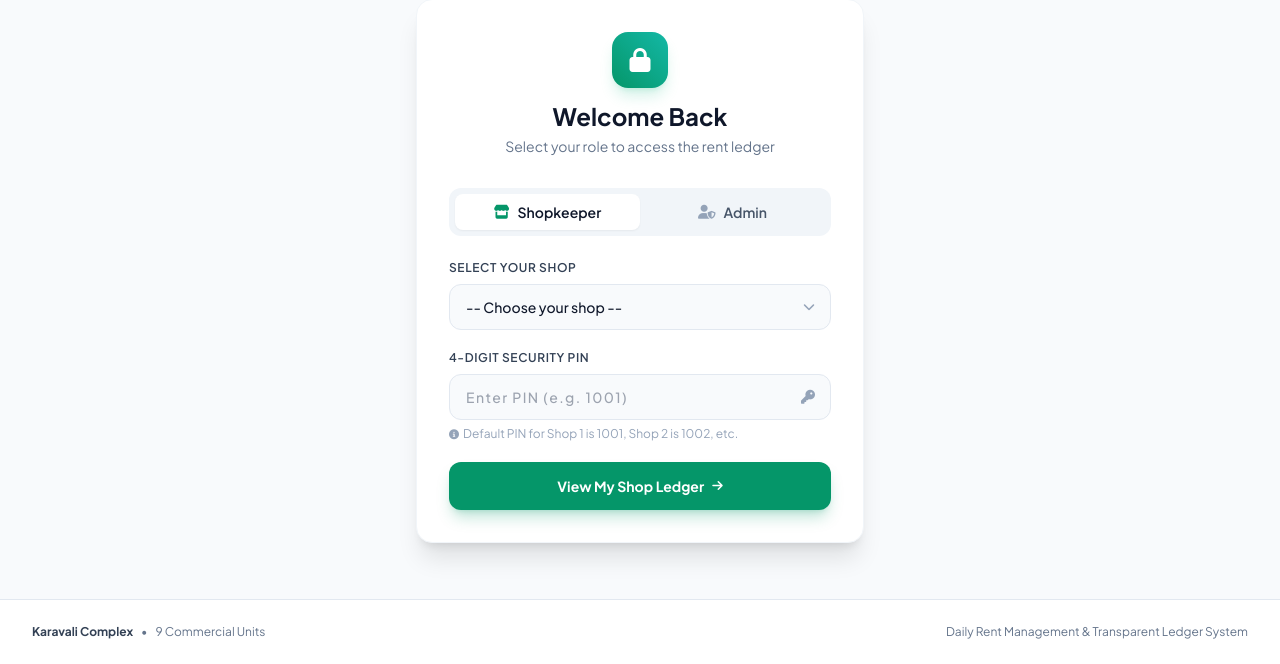
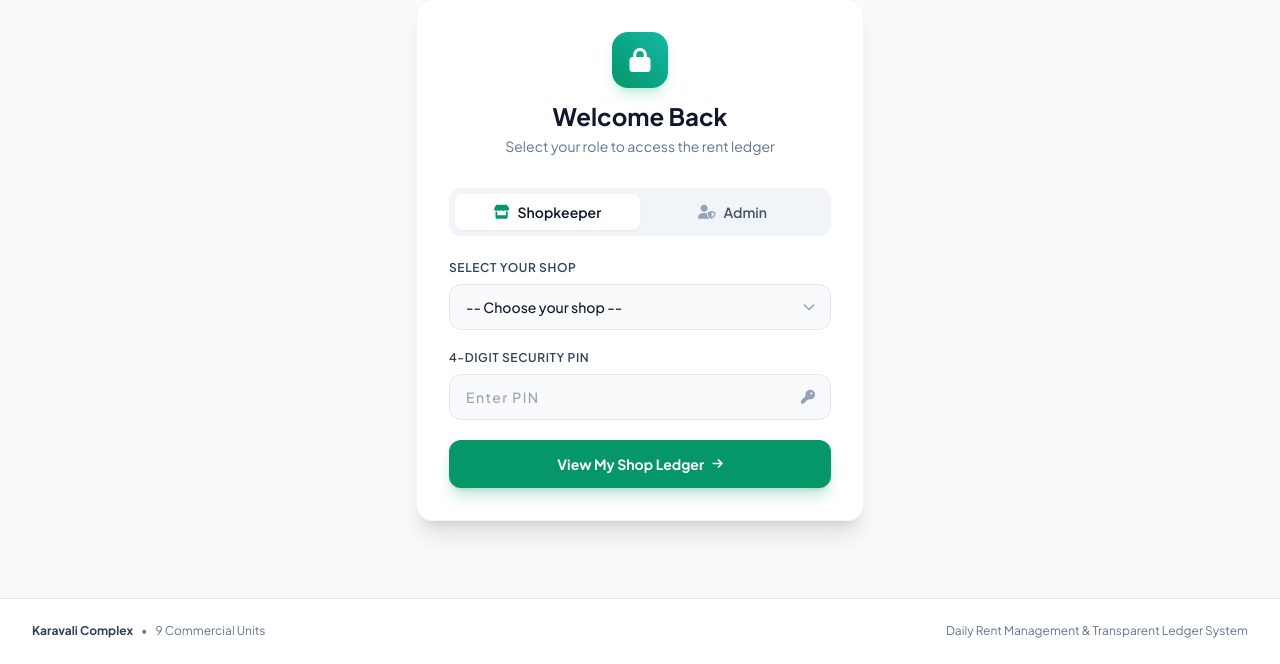
Before and after one commit to PravithsKumar/Karawali_Complex, a Flask app: page /login in a window 1280 px wide. Shown: the part 137-801 px from the top of the page. After the commit the page ends 775 px from the top, so only its background shows below. Run offline with Flask 3, Linux system fonts and the light colour scheme; some libraries are stand-ins or nearby versions.

Commit message:
Update login template

```diff
--- a/templates/login.html
+++ b/templates/login.html
@@ -52,16 +52,12 @@
             <div>
                 <label class="block text-xs font-semibold text-slate-700 uppercase tracking-wider mb-2">4-Digit Security PIN</label>
                 <div class="relative">
-                    <input type="password" name="pin" maxlength="6" placeholder="Enter PIN (e.g. 1001)" required
+                    <input type="password" name="pin" maxlength="6" placeholder="Enter PIN" required
                         class="w-full bg-slate-50 border border-slate-200 rounded-xl px-4 py-3 text-slate-900 text-sm font-medium tracking-widest focus:ring-2 focus:ring-emerald-500 focus:border-emerald-500 outline-none">
                     <div class="absolute inset-y-0 right-0 flex items-center px-4 text-slate-400">
                         <i class="fa-solid fa-key text-sm"></i>
                     </div>
                 </div>
-                <p class="text-xs text-slate-400 mt-1.5 flex items-center gap-1">
-                    <i class="fa-solid fa-circle-info text-[10px]"></i>
-                    Default PIN for Shop 1 is 1001, Shop 2 is 1002, etc.
-                </p>
             </div>
 
             <button type="submit" class="w-full py-3.5 px-4 bg-emerald-600 hover:bg-emerald-500 text-white text-sm font-bold rounded-xl shadow-lg shadow-emerald-600/25 transition duration-150 flex items-center justify-center gap-2">
@@ -77,7 +73,7 @@
             <div>
                 <label class="block text-xs font-semibold text-slate-700 uppercase tracking-wider mb-2">Admin Username</label>
                 <div class="relative">
-                    <input type="text" name="username" placeholder="admin" value="admin" required
+                    <input type="text" name="username" placeholder="admin" required
                         class="w-full bg-slate-50 border border-slate-200 rounded-xl px-4 py-3 text-slate-900 text-sm font-medium focus:ring-2 focus:ring-emerald-500 focus:border-emerald-500 outline-none">
                     <div class="absolute inset-y-0 right-0 flex items-center px-4 text-slate-400">
                         <i class="fa-solid fa-user text-sm"></i>
@@ -94,10 +90,6 @@
                         <i class="fa-solid fa-lock text-sm"></i>
                     </div>
                 </div>
-                <p class="text-xs text-slate-400 mt-1.5 flex items-center gap-1">
-                    <i class="fa-solid fa-circle-info text-[10px]"></i>
-                    Default password: <code class="bg-slate-100 px-1 py-0.5 rounded font-mono text-slate-700">admin123</code>
-                </p>
             </div>
 
             <button type="submit" class="w-full py-3.5 px-4 bg-slate-900 hover:bg-slate-800 text-white text-sm font-bold rounded-xl shadow-lg shadow-slate-900/20 transition duration-150 flex items-center justify-center gap-2">
```
